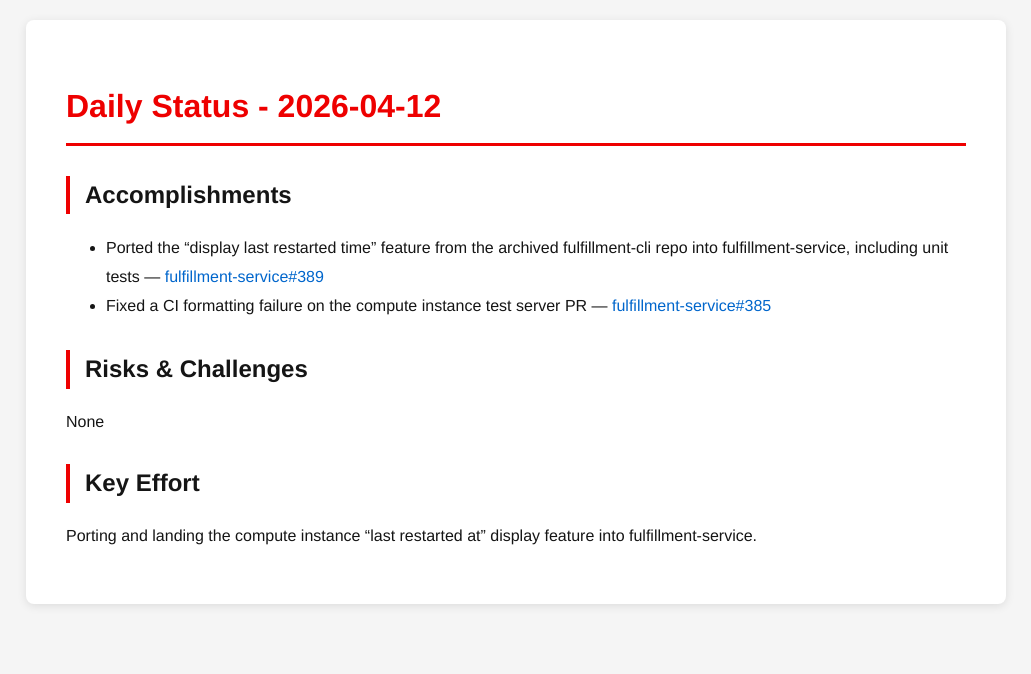
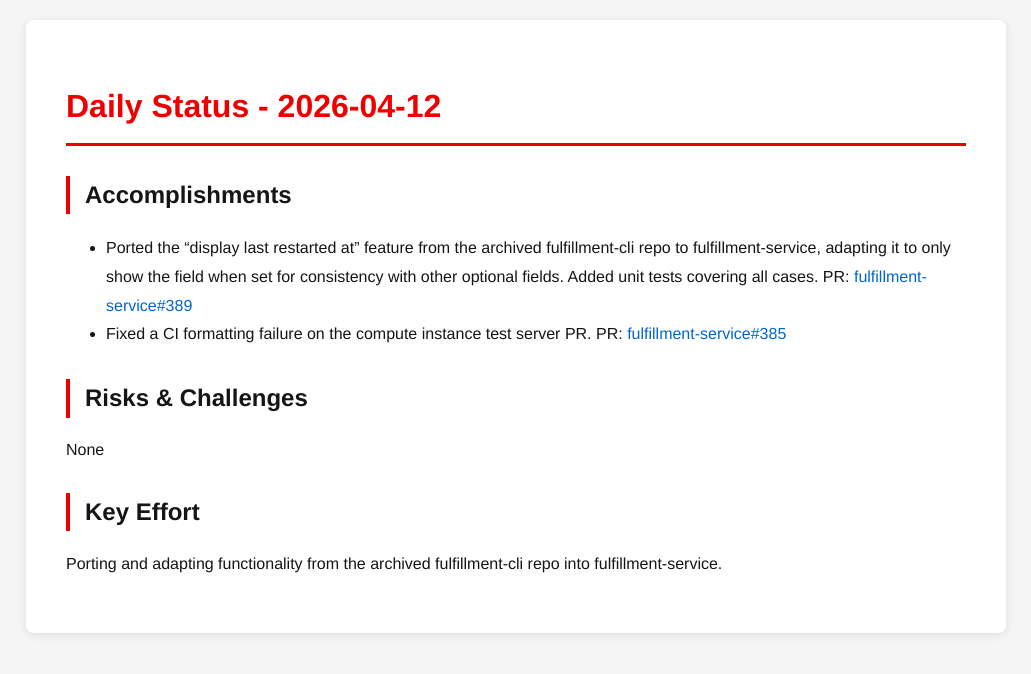
Before and after one commit to tzvatot/daily-status, a Jekyll site: the page built from 2026-04-12.md, in a window 1280 px wide. Shown: the top 674 px of the page, without its empty margins (124-1155 px from the left). Built offline with Jekyll 4.4.1, drawn with Linux system fonts in a browser that asks for light colours.

Commit message:
Daily status update - 2026-04-12

```diff
--- a/2026-04-12.md
+++ b/2026-04-12.md
@@ -7,11 +7,11 @@ date: 2026-04-12
 # Daily Status - 2026-04-12
 
 ## Accomplishments
-- Ported the "display last restarted time" feature from the archived fulfillment-cli repo into fulfillment-service, including unit tests — [fulfillment-service#389](https://github.com/osac-project/fulfillment-service/pull/389)
-- Fixed a CI formatting failure on the compute instance test server PR — [fulfillment-service#385](https://github.com/osac-project/fulfillment-service/pull/385)
+- Ported the "display last restarted at" feature from the archived fulfillment-cli repo to fulfillment-service, adapting it to only show the field when set for consistency with other optional fields. Added unit tests covering all cases. PR: [fulfillment-service#389](https://github.com/osac-project/fulfillment-service/pull/389)
+- Fixed a CI formatting failure on the compute instance test server PR. PR: [fulfillment-service#385](https://github.com/osac-project/fulfillment-service/pull/385)
 
 ## Risks & Challenges
 None
 
 ## Key Effort
-Porting and landing the compute instance "last restarted at" display feature into fulfillment-service.
+Porting and adapting functionality from the archived fulfillment-cli repo into fulfillment-service.
```
